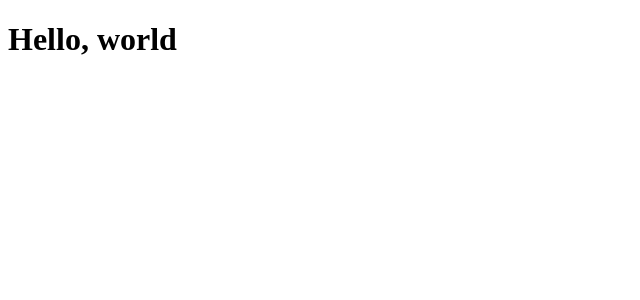
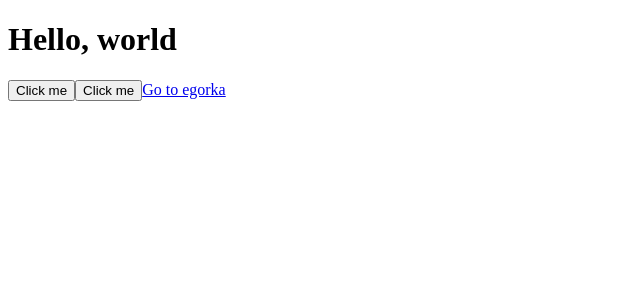
Before and after one commit to Creator674/rs-lang, a Next.js app: page / in a window 1280 px wide. Shown: the top 300 px of the page, without its empty margins (0-640 px from the left). Built offline with nearby package versions, Linux system fonts and the light colour scheme.

Commit message:
feat: base structure

```diff
--- /dev/null
+++ b/components/Button/button.jsx
@@ -0,0 +1,5 @@
+import React from 'react'
+
+export const Button = props => {
+	return <button {...props}>Click me</button>
+}
--- /dev/null
+++ b/components/Button/index.js
@@ -0,0 +1 @@
+export * from './button'
--- /dev/null
+++ b/components/index.js
@@ -0,0 +1 @@
+export * from './Button'
--- a/package.json
+++ b/package.json
@@ -4,6 +4,7 @@
   "description": "",
   "main": "index.js",
   "dependencies": {
+    "axios": "^0.19.2",
     "next": "^9.4.4",
     "react": "^16.13.1",
     "react-dom": "^16.13.1"
--- a/pages/index.jsx
+++ b/pages/index.jsx
@@ -1,11 +1,18 @@
-import React from 'react';
+import React from 'react'
+import { Button } from '../components'
+import Link from 'next/link'
 
 function Home() {
-  return (
-    <>
-      <h1>Hello, world</h1>
-    </>
-  );
+	return (
+		<>
+			<h1>Hello, world</h1>
+			<Button className='egorka' />
+			<Button className='koll ' />
+			<Link href='/egorka'>
+				<a>Go to egorka</a>
+			</Link>
+		</>
+	)
 }
 
-export default Home;
+export default Home
```
Also changed, not shown: pages/egorka/index.js (added, +7 -0 lines), lib/crud/auth.js (added), 2 other files (tests, documents, lock files or other folders).
